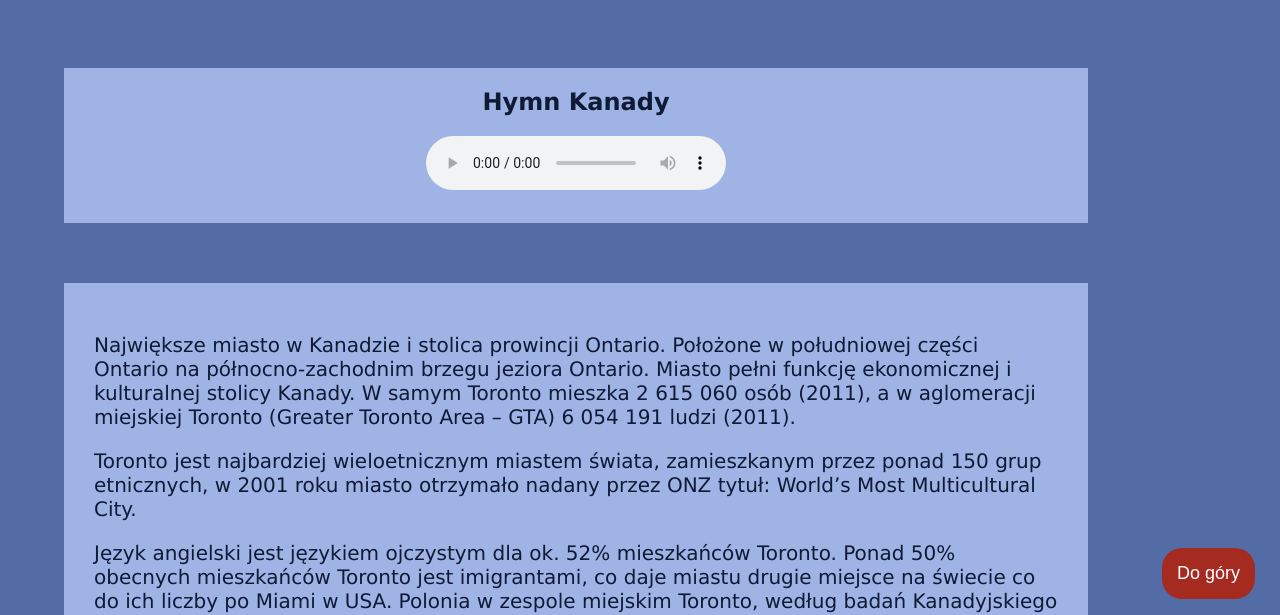
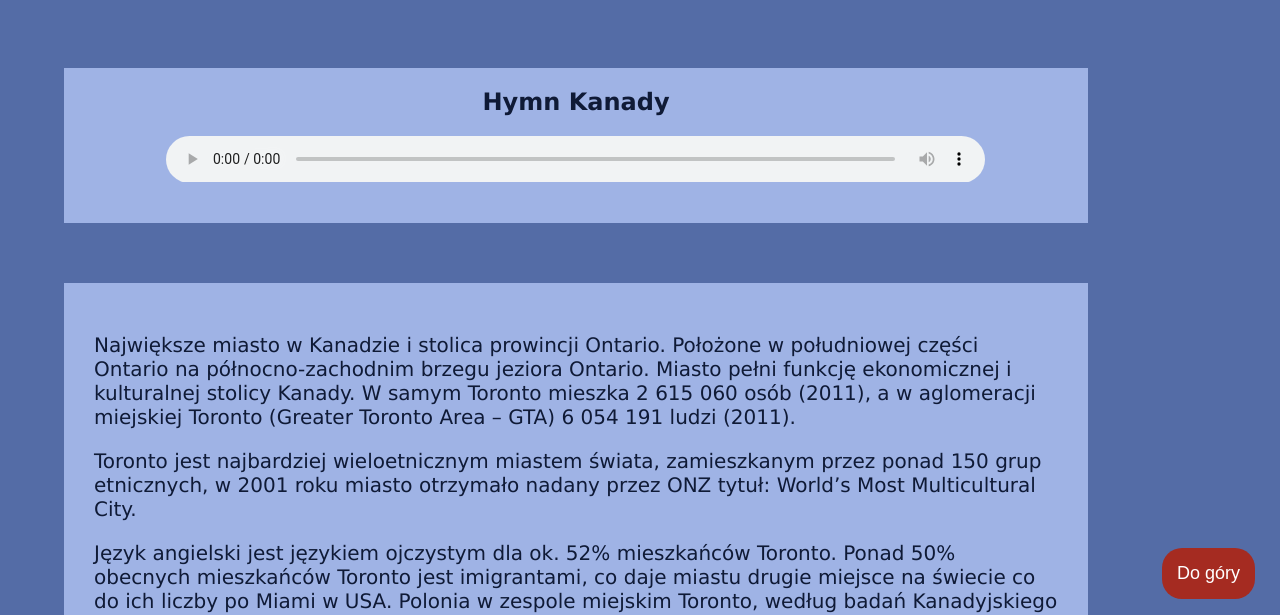
Before and after one commit to juliakomor2ta/juliakomor2ta.github.io, a plain HTML site: page historia.html in a window 1280 px wide. Shown: the part 166-781 px from the top of the page. Drawn offline with Linux system fonts and the light colour scheme.

Commit message:
Update style.css

```diff
--- a/style.css
+++ b/style.css
@@ -154,6 +154,13 @@ a:active {
 	text-align: center;
     width: 80%;
     height: 155px;
+}
+
+audio{
+    left:0;
+    top:0;
+    height:30%;
+    width:80%;
 }
 
 #gora{
```
